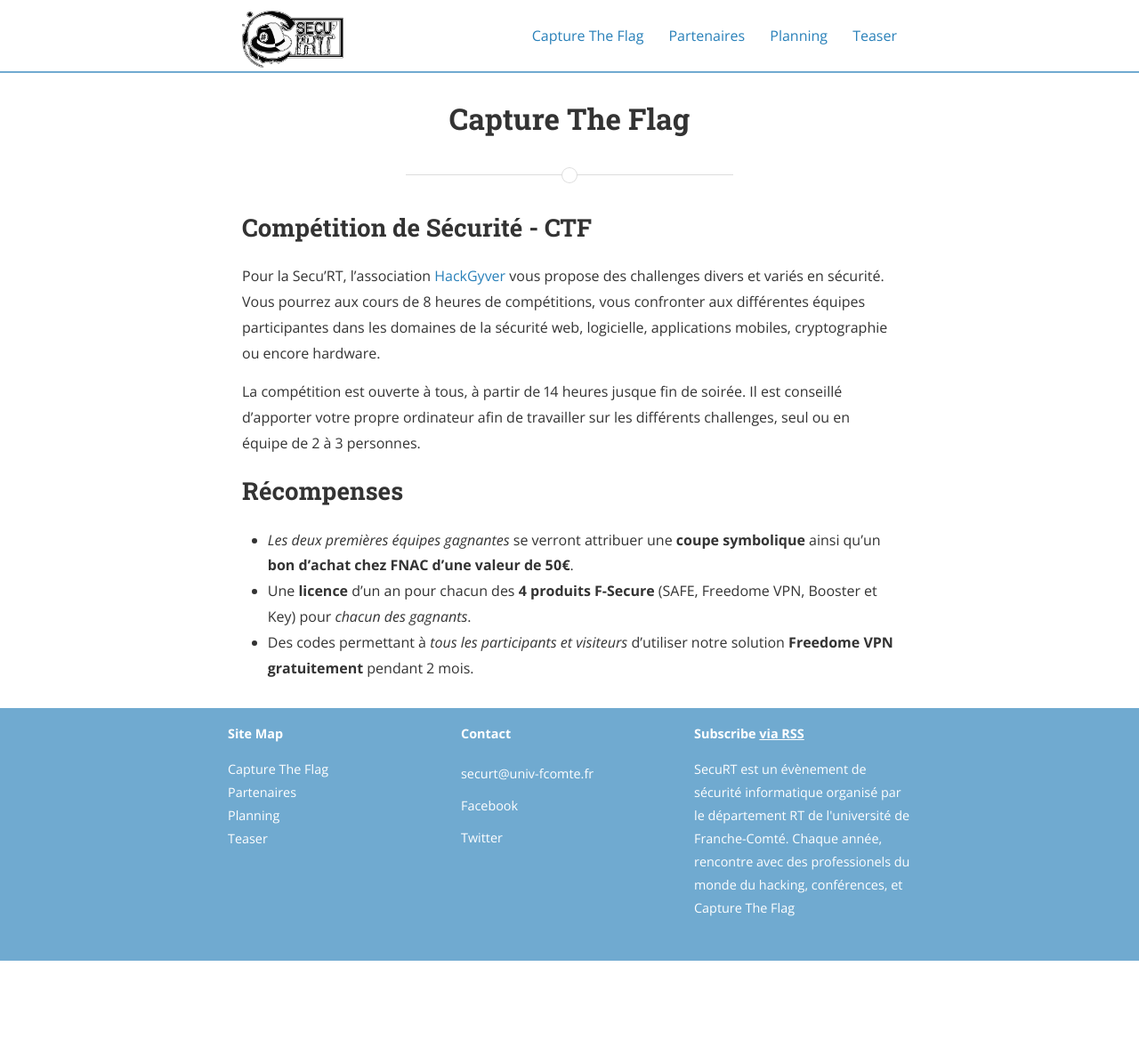
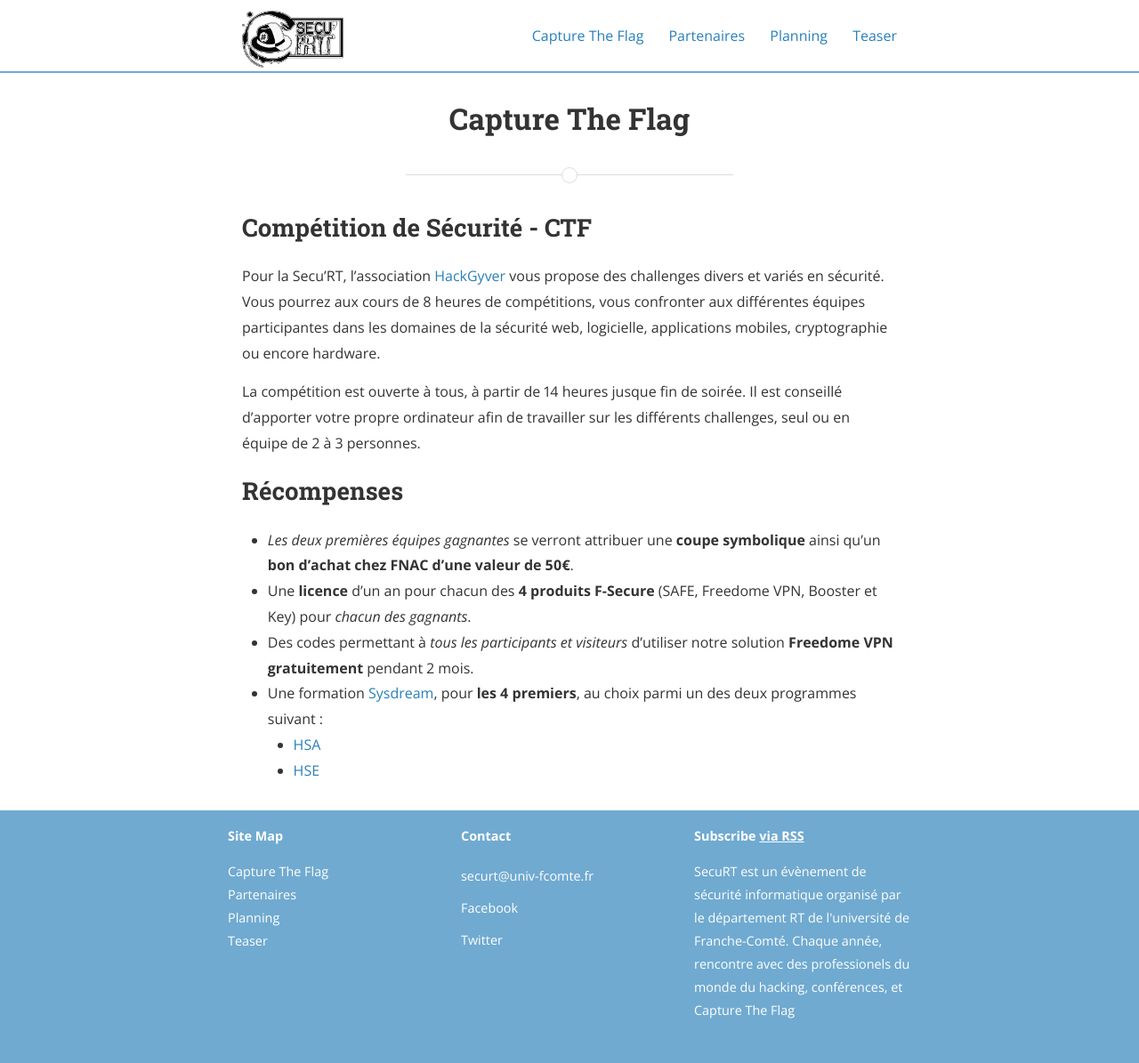
Before and after one commit to SecuRT/securt.github.io, a Jekyll site: the page built from ctf.md, in a window 1280 px wide. Shown: the whole page at 89% size. Built offline with Jekyll 4.4.1, drawn with Linux system fonts in a browser that asks for light colours; nearby versions of some CDN libraries; before the commit the page ends 1080 px from its top, so only the background shows below that.

Commit message:
little update

```diff
--- a/ctf.md
+++ b/ctf.md
@@ -19,3 +19,6 @@
 * *Les deux premières équipes gagnantes* se verront attribuer une **coupe symbolique** ainsi qu'un **bon d'achat chez FNAC d'une valeur de 50€**.
 * Une **licence** d’un an pour chacun des **4 produits F-Secure** (SAFE, Freedome VPN, Booster et Key) pour *chacun des gagnants*.
 * Des codes permettant à *tous les participants et visiteurs* d’utiliser notre solution **Freedome VPN gratuitement** pendant 2 mois.
+* Une formation [Sysdream](https://www.sysdream.com), pour **les 4 premiers**, au choix parmi un des deux programmes suivant :
+	* [HSA](https://www.sysdream.com/formations/securite-offensive-ethical-hacking/hacking-securite-avance-v6/)
+	* [HSE](https://www.sysdream.com/formations/securite-offensive-ethical-hacking/hacking-securite-expert-v4/)
```
Also changed, not shown: partenaires.md (+0 -5 lines).
